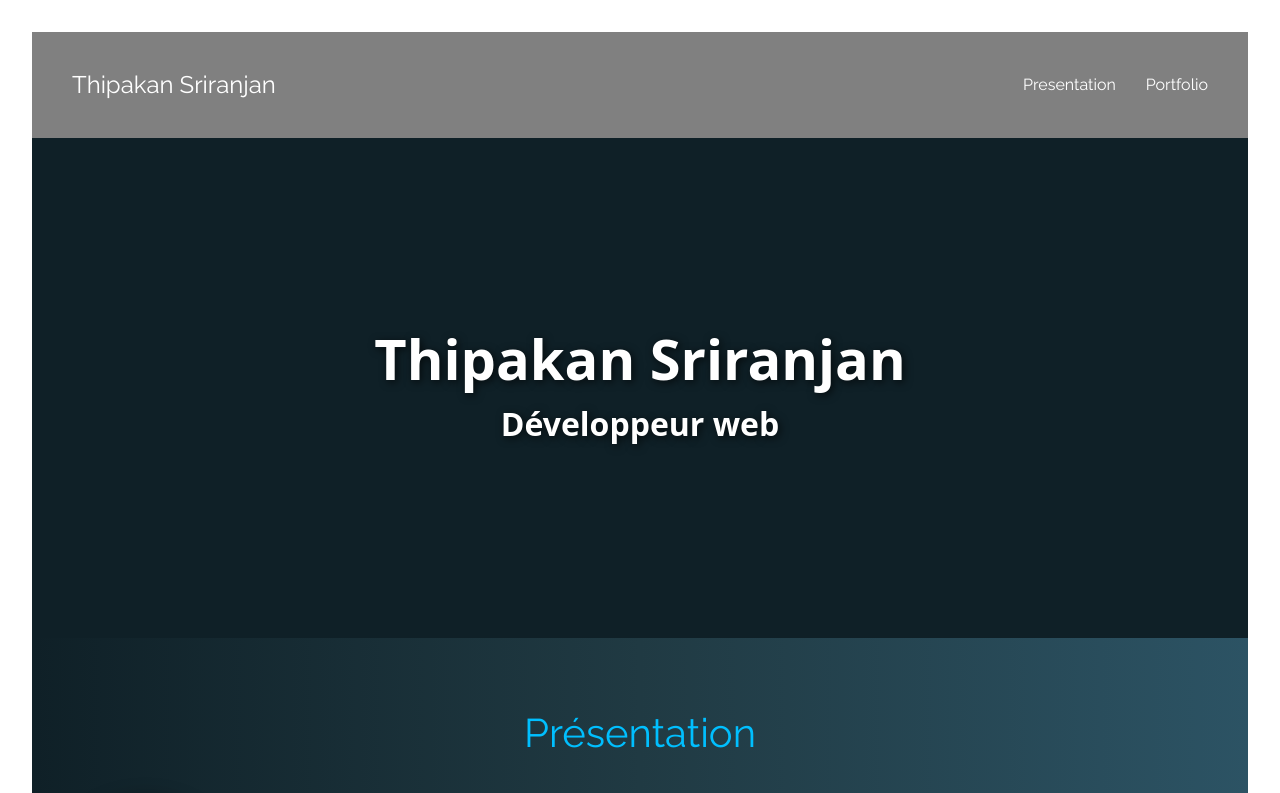
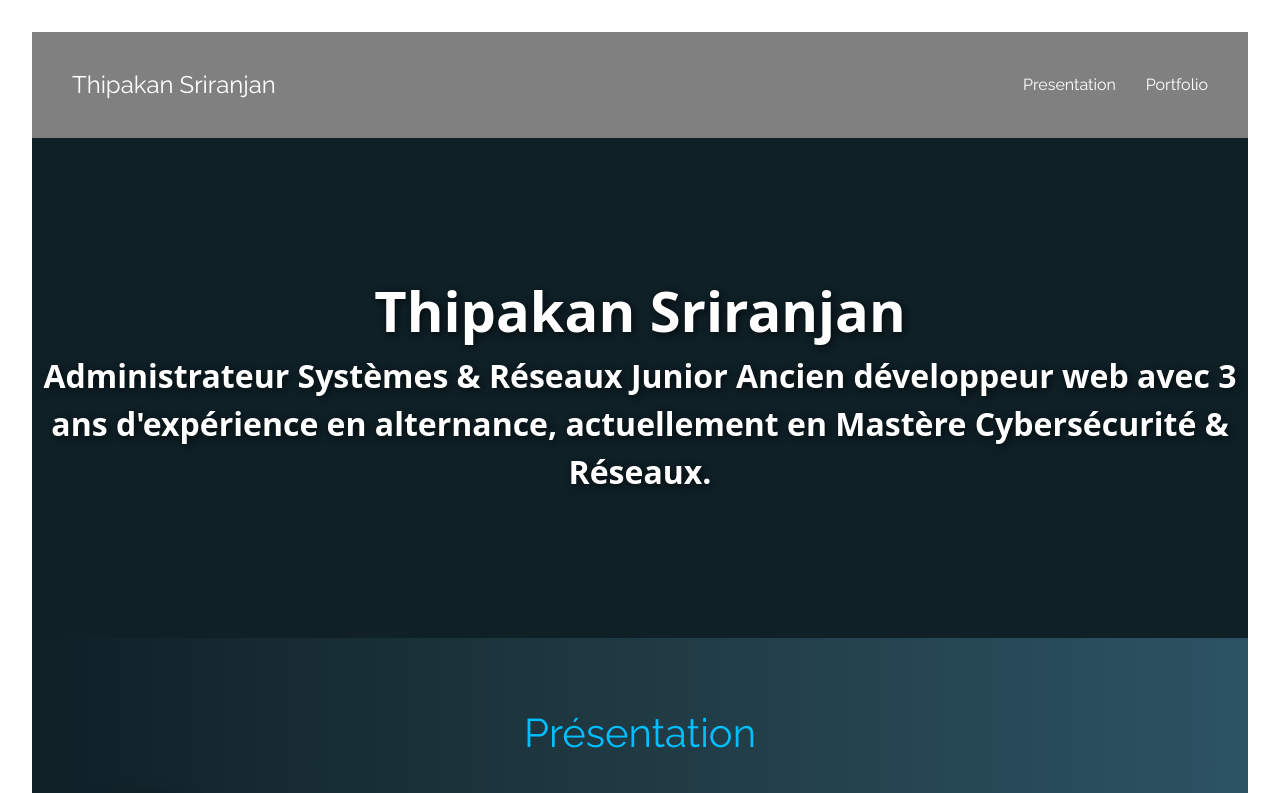
Before and after one commit to Thipakan/Portfolio-2, a React (Vite) app: page / in a window 1280 px wide. Shown: the top 793 px of the page. Built offline with nearby package versions, Linux system fonts and the light colour scheme.

Commit message:
Update Hero.jsx

```diff
--- a/src/components/Hero.jsx
+++ b/src/components/Hero.jsx
@@ -28,7 +28,9 @@ export default function Hero() {
         }}
       />
       <h1>Thipakan Sriranjan</h1>
-      <h2>Développeur web</h2>
+      <h2>Administrateur Systèmes & Réseaux Junior
+
+Ancien développeur web avec 3 ans d'expérience en alternance, actuellement en Mastère Cybersécurité & Réseaux.</h2>
     </div>
   );
 }
```
